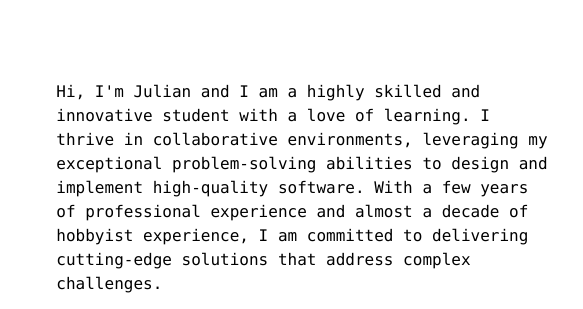
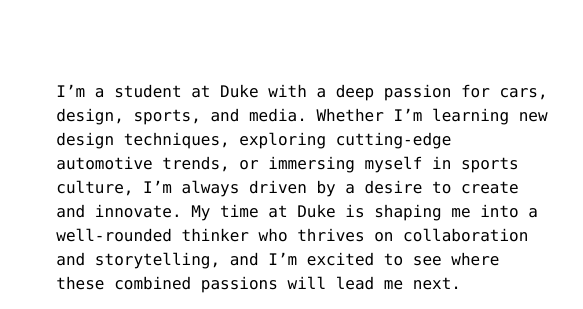
Before and after one commit to detroitnatif/julianwebsite, a plain HTML site: page templates/about.html in a window 1280 px wide. Shown: the part 134-443 px from the top of the page, 697-1280 px from the left. Drawn offline with Linux system fonts and the light colour scheme.

Commit message:
portfolio

```diff
--- a/templates/about.html
+++ b/templates/about.html
@@ -29,10 +29,7 @@
                 <div id="parag" style="margin-left: 10px;">
                     <br/>
                     <p>
-                    Hi, I'm Julian and I am a highly skilled and innovative student with a love of learning.
-                    I thrive in collaborative environments, leveraging my exceptional problem-solving abilities to design and implement high-quality software.
-                    With a few years of professional experience and almost a decade of hobbyist experience,
-                    I am committed to delivering cutting-edge solutions that address complex challenges.
+                    I’m a student at Duke with a deep passion for cars, design, sports, and media. Whether I’m learning new design techniques, exploring cutting-edge automotive trends, or immersing myself in sports culture, I’m always driven by a desire to create and innovate. My time at Duke is shaping me into a well-rounded thinker who thrives on collaboration and storytelling, and I’m excited to see where these combined passions will lead me next.
                     </p>
                     <ul>
                         <li>Birthday: 3/1/2003 (Pisces)</li>
```
